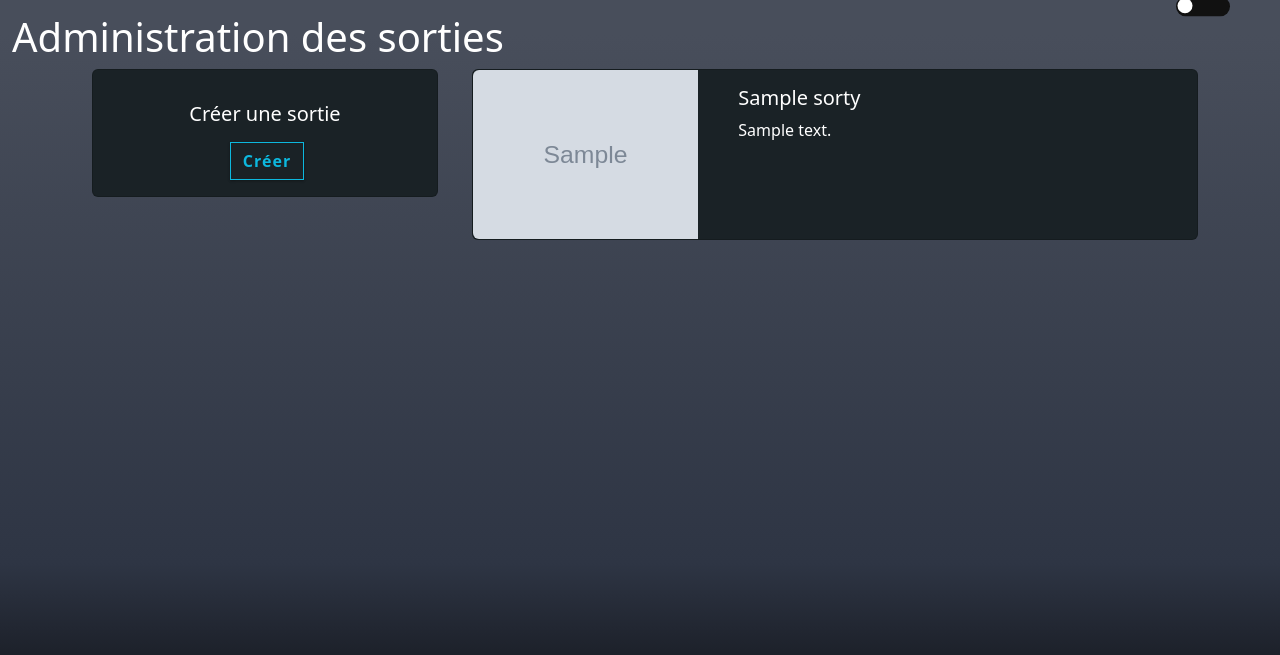
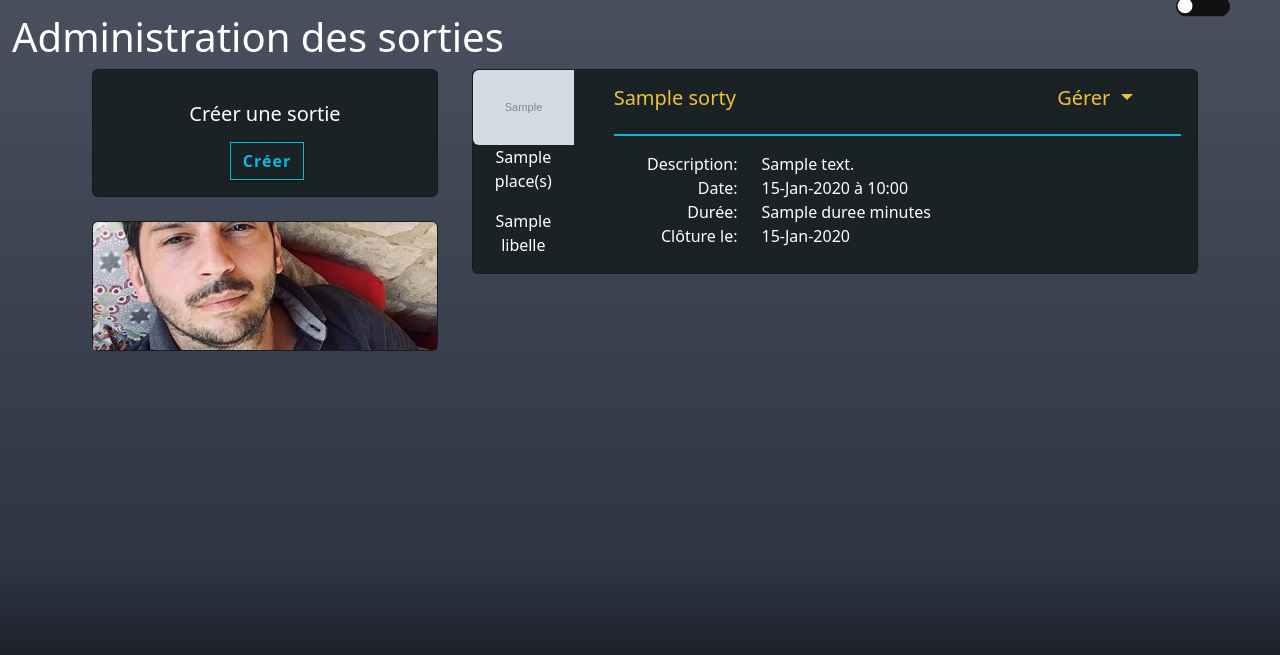
Before and after one commit to Tiphritos/Sortir.com, a Symfony app: template templates/sortie/index.html.twig in a window 1280 px wide. Shown: the part 85-740 px from the top of the page. Run offline with Twig, Linux system fonts and the light colour scheme; the template is opened without the code that fills it: most values are stand-ins (such as "Sample title", 1, 10 or a date in 2020); grey boxes marked "Sample" are stand-in pictures; some libraries are stand-ins or nearby versions.

Commit message:
Front sur la page sortie/showall (admin)
Easter egg degueulasse

```diff
--- a/templates/base.html.twig
+++ b/templates/base.html.twig
@@ -38,8 +38,9 @@
                             </a>
                             <ul class="dropdown-menu dropdown-menu-dark" aria-labelledby="navbarScrollingDropdown">
                                 <li><a class="dropdown-item " href="{{path('app_ville_index') }}">Villes</a></li>
-                                <li><a class="dropdown-item" href=" {{ path('app_lieu_index') }}">Lieu</a></li>
-                                <li><a class="dropdown-item" href="{{ path('app_participant_index')}}">Participant</a></li>
+                                <li><a class="dropdown-item" href=" {{ path('app_lieu_index') }}">Lieux</a></li>
+                                <li><a class="dropdown-item" href="{{ path('app_participant_index')}}">Participants</a></li>
+                                <li><a class="dropdown-item" href="{{ path('app_sortie_show_all')}}">Sorties</a></li>
                             </ul>
                         </li>
                     {%endif %}
--- a/templates/sortie/index.html.twig
+++ b/templates/sortie/index.html.twig
@@ -13,20 +13,82 @@
                         <a href="{{ path('app_sortie_new')}}" class="btn btn-outline-primary ms-1"> Créer </a>
                     </div>
                 </div>
+                <div class="card mb-4 couleurFond">
+                    <img class="card-img-top" src="{{ asset('uploads/images/easteregg.jpg') }}" alt="Franchement vaut mieux pas voir ça les gars">
+                </div>
             </div>
             <div class="col-8">
-                <div class="row">
+                <div class="row scroller">
                     {% for sortie in sorties  %}
                         <div class=" col-12">
                             <div class="card mb-4 couleurFond">
                                 <div class="row">
-                                    <div class="col-4">
-                                        <img src="{{ asset('uploads/images/'~ sortie.urlPhoto) }}" class="img-fluid rounded-start" alt="...">
+                                    <div class="col-2">
+                                        <img src="{{ asset('uploads/images/'~ sortie.urlPhoto) }}" class="img-fluid rounded-start w-100" alt="image de la sortie">
+                                        <p class="text-center">{{ sortie.nbInscriptionsMax }} place(s)</p>
+                                        <p class="text-center">{{ sortie.etatsNoEtat.libelle }}</p>
+
                                     </div>
-                                    <div class="col-8">
+                                    <div class="col-10">
                                         <div class="card-body">
-                                            <h5 class="card-title">{{ sortie.nom }}</h5>
-                                            <p class="card-text">{{ sortie.descriptionInfos }}</p>
+                                            <div class="row">
+                                                <div class="col-6">
+                                                    <h5 class="card-title liens-items">{{ sortie.nom }}</h5>
+                                                </div>
+                                                <div class="col-3">
+
+                                                </div>
+                                                <div class="col-3">
+                                                    <span class=" dropdown ">
+                                                        <h5 class="dropdown-toggle liens-items" id="boutons" role="button" data-bs-toggle="dropdown" aria-expanded="false">
+                                                            Gérer
+                                                        </h5>
+                                                        <span class="dropdown-menu dropdown-menu-dark" aria-labelledby="navbarScrollingDropdown">
+                                                            <span><a href="{{ path('app_sortie_edit', {'id':  sortie.id}) }}" class="dropdown-item">Modifier</a></span>
+                                                            <span><a class="dropdown-item" href=" {{ path('app_lieu_index') }}">Supprimer</a></span>
+                                                            <span><a class="dropdown-item" href="{{ path('app_participant_index')}}">Archiver</a></span>
+                                                        </span>
+                                                    </span>
+                                                </div>
+                                            </div>
+                                            <hr class="soulignage">
+                                            <div class="row">
+                                                <div class="col-3 text-end">
+                                                    {% if sortie.etatsNoEtat.id == 6 %}
+                                                        <span>Cause annulation:</span>
+                                                    {% endif %}
+                                                    {% if sortie.etatsNoEtat.id != 6 %}
+                                                        <span>Description: </span>
+                                                    {% endif %}
+                                                </div>
+                                                <div class="col-9">
+                                                    <span class="card-text">{{ sortie.descriptionInfos }}</span>
+                                                </div>
+                                            </div>
+                                            <div class="row">
+                                                <div class="col-3 text-end">
+                                                    <span>Date: </span>
+                                                </div>
+                                                <div class="col-9">
+                                                    <span class="card-text">{{ sortie.dateDebut|date('d-M-Y') }} à {{ sortie.dateDebut|date('H:i') }} </span>
+                                                </div>
+                                            </div>
+                                            <div class="row">
+                                                <div class="col-3 text-end">
+                                                    <span>Durée: </span>
+                                                </div>
+                                                <div class="col-9">
+                                                    <span class="card-text">{{ sortie.duree}} minutes</span>
+                                                </div>
+                                            </div>
+                                            <div class="row">
+                                                <div class="col-3 text-end">
+                                                    <span>Clôture le: </span>
+                                                </div>
+                                                <div class="col-9">
+                                                    <span class="card-text">{{ sortie.dateCloture|date('d-M-Y') }}</span>
+                                                </div>
+                                            </div>
                                         </div>
                                     </div>
                                 </div>
```
Also changed, not shown: public/uploads/images/easteregg.jpg (added).
